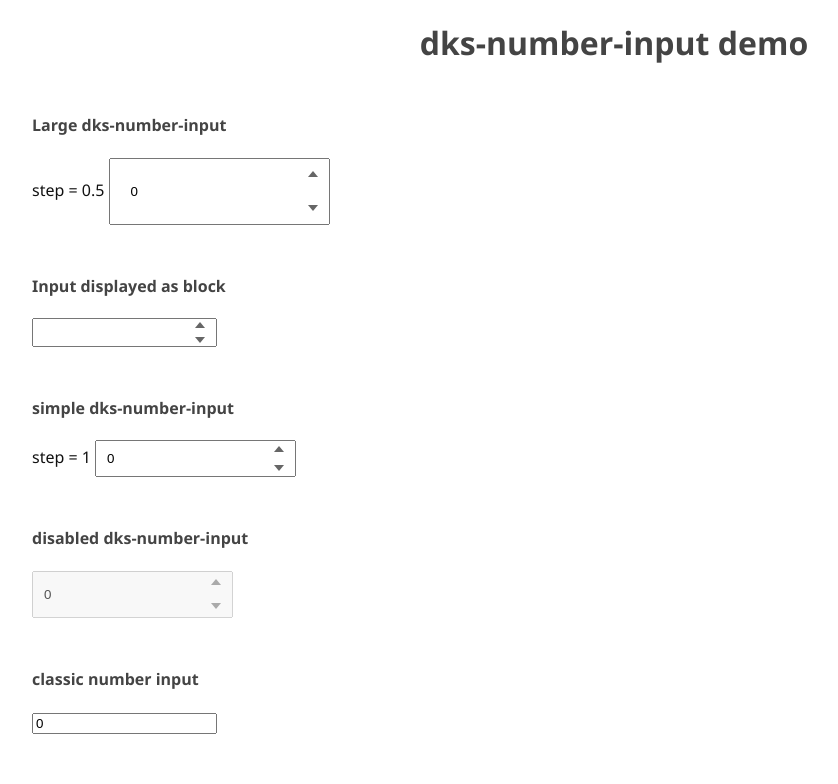
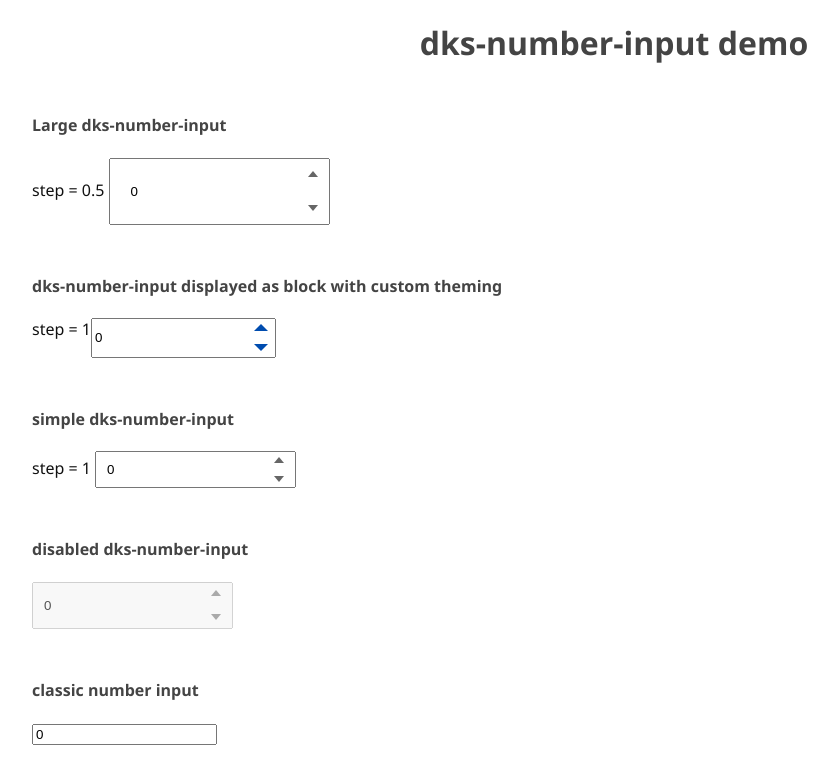
Before and after one commit to Dyskovsky/angulario-number-input, an Angular app: page / in a window 1280 px wide. Shown: the top 784 px of the page, without its empty margins (26-864 px from the left). Built offline with nearby package versions, Linux system fonts and the light colour scheme.

Commit message:
Simplifier custom styling

```diff
--- a/src/app/app.component.html
+++ b/src/app/app.component.html
@@ -14,10 +14,10 @@
 
 <div>
   <h4>
-    Input displayed as block
+    dks-number-input displayed as block with custom theming
   </h4>
-  <dks-number-input>
-    <input type="number" style="display: block"/>
+  <dks-number-input id="custom-input">
+    step = 1 <input type="number" [(ngModel)]="styledInputVariable" style="display: block"/>
   </dks-number-input>
 </div>
 
--- a/src/app/app.component.ts
+++ b/src/app/app.component.ts
@@ -11,4 +11,5 @@ export class AppComponent {
   simpleInputVariable = 0;
   disabledInputVariable = 0;
   classicInputVariable = 0;
+  styledInputVariable = 0;
 }
--- a/src/dks-number-input/dks-number-input.component.html
+++ b/src/dks-number-input/dks-number-input.component.html
@@ -4,10 +4,10 @@
 
 	<span class="dks-arrows-container">
     	<span class="dks-single-arrow-container">
-			<span class="dks-arrow dks-arrow-up" (click)="stepUp();"></span>
+			<span class="dks-arrow dks-arrow-up" [ngClass]="{'disabled': inputElement.disabled}" style="border-top: none" (click)="stepUp()"></span>
 		</span>
 		<span class="dks-single-arrow-container">
-			<span class="dks-arrow dks-arrow-down" (click)="stepDown()"></span>
+			<span class="dks-arrow dks-arrow-down" [ngClass]="{'disabled': inputElement.disabled}" style="border-bottom: none" (click)="stepDown()"></span>
 		</span>
     </span>
 
--- a/src/dks-number-input/dks-number-input.component.scss
+++ b/src/dks-number-input/dks-number-input.component.scss
@@ -4,9 +4,26 @@ $arrow-color-disabled: #aaaaaa;
 $arrow-width: 10px;
 $arrow-height: 6px;
 
+.dks-input-container {
+	position: relative;
+	display: inline-flex;
+
+	input[type=number] {
+		min-height: 23px;
+		margin: 0;
+		-webkit-appearance: textfield;
+		-moz-appearance: textfield;
+		appearance: textfield;
+
+		&::-webkit-inner-spin-button {
+			-webkit-appearance: none;
+		}
+	}
+}
+
 .dks-arrows-container {
 	position: absolute;
-	right: 12px;
+	right: 0;
 	top: 0;
 	bottom: 0;
 }
@@ -20,49 +37,21 @@ $arrow-height: 6px;
 .dks-arrow {
 	width: 0;
 	height: 0;
+	padding: 0 !important;
+	margin-right: 12px;
 	border-left: $arrow-width*0.5 solid transparent;
 	border-right: $arrow-width*0.5 solid transparent;
+	border-bottom: $arrow-height solid currentColor;
+	border-top: $arrow-height solid currentColor;
+	color: $arrow-color;
 	cursor: pointer;
-
-	&-up {
-		border-bottom: $arrow-height solid $arrow-color;
-	}
-	&-up:hover {
-		border-bottom: $arrow-height solid $arrow-color-hover;
-	}
-
-	&-down {
-		border-top: $arrow-height solid $arrow-color;
-	}
-	&-down:hover {
-		border-top: $arrow-height solid $arrow-color-hover;
-	}
 }
 
-.dks-input-container {
-	position: relative;
-	display: inline-flex;
+.dks-arrow:hover {
+	color: $arrow-color-hover
+}
 
-	input[type=number] {
-		min-height: 23px;
-		-webkit-appearance: textfield;
-		-moz-appearance: textfield;
-		appearance: textfield;
-		margin: 0;
-
-		&::-webkit-inner-spin-button {
-			-webkit-appearance: none;
-		}
-	}
-
-	input[disabled] + .dks-arrows-container .dks-arrow{
-		cursor: default;
-
-		&-up {
-			border-bottom: $arrow-height solid $arrow-color-disabled;
-		}
-		&-down {
-			border-top: $arrow-height solid $arrow-color-disabled;
-		}
-	}
+.dks-arrow.disabled, .dks-arrow.disabled:hover {
+	cursor: default;
+	color: $arrow-color-disabled;
 }
--- a/src/styles.css
+++ b/src/styles.css
@@ -13,3 +13,17 @@ h1 {
 h1, h4 {
  color: #444444;
 }
+
+#custom-input input {
+	height: 34px;
+}
+
+#custom-input .dks-arrow {
+	color: #004caf;
+	border-width: 7px;
+	margin-right: 8px;
+}
+
+#custom-input .dks-arrow:hover {
+	color: #a2f7e1;
+}
```
Also changed, not shown: 1 other file (tests, documents, lock files or other folders).
